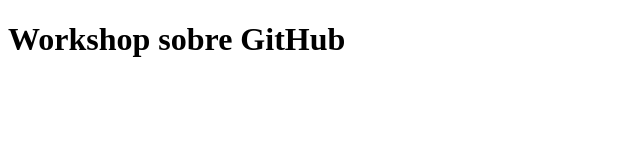
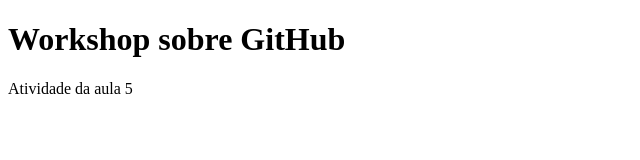
Before and after one commit to JeffinhoTeles/CoderHouse, a plain HTML site: page Aula_5/index.html in a window 1280 px wide. Shown: the whole page, without its empty margins (0-640 px from the left). Drawn offline with Linux system fonts and the light colour scheme.

Commit message:
Inserção de tags

```diff
--- a/Aula_5/index.html
+++ b/Aula_5/index.html
@@ -6,5 +6,9 @@
     <title>Aula 5</title>
     <h1>Workshop sobre GitHub</h1>
   </head>
-  <body></body>
+  <body>
+    <div>
+      <p>Atividade da aula 5</p>
+    </div>
+  </body>
 </html>
```
